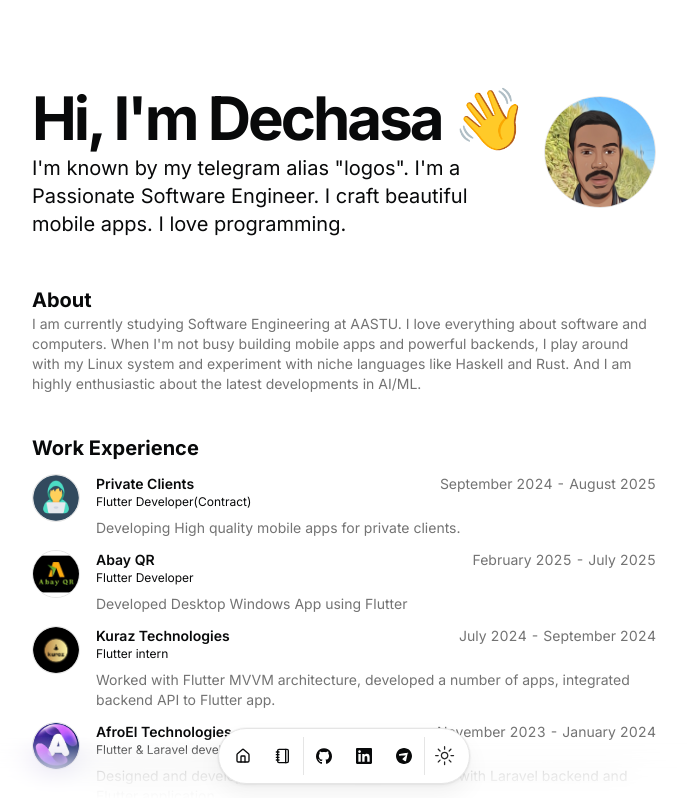
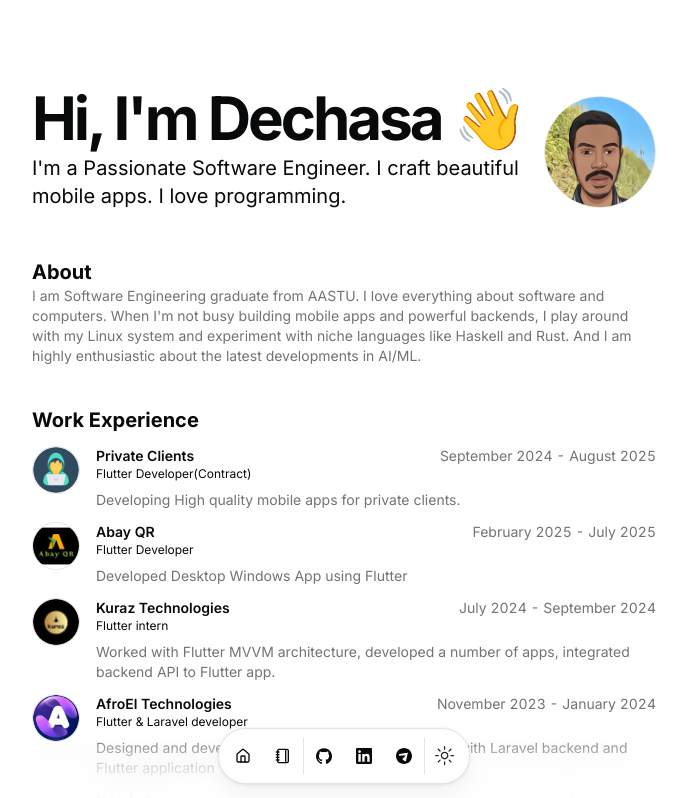
Before and after one commit to Dechie/portfolio-website, a Next.js app: page / in a window 1280 px wide. Shown: the top 798 px of the page, without its empty margins (296-983 px from the left). Built offline with nearby package versions, Linux system fonts and the light colour scheme.

Commit message:
update exp

```diff
--- a/src/data/resume.tsx
+++ b/src/data/resume.tsx
@@ -8,9 +8,9 @@ export const DATA = {
   location: "Addis Ababa, Ethiopia",
   locationLink: "",
   description:
-    "I'm known by my telegram alias \"logos\". I'm a Passionate Software Engineer. I craft beautiful mobile apps. I love programming.",
+    "I'm a Passionate Software Engineer. I craft beautiful mobile apps. I love programming.",
   summary:
-    "I am currently studying Software Engineering at AASTU. I love everything about software and computers. When I'm not busy building mobile apps and powerful backends, I play around with my Linux system and experiment with niche languages like Haskell and Rust. And I am highly enthusiastic about the latest developments in AI/ML.",
+    "I am Software Engineering graduate from AASTU. I love everything about software and computers. When I'm not busy building mobile apps and powerful backends, I play around with my Linux system and experiment with niche languages like Haskell and Rust. And I am highly enthusiastic about the latest developments in AI/ML.",
   avatarUrl: "/me.jpg",
   skills: [
     "Flutter",
@@ -174,7 +174,7 @@ export const DATA = {
       active: true,
       description:
         "A simple and intuitive app that lets gym goers record and track their exercises sessions to the smallest detail.",
-      technologies: ["Flutter", "Dart", "Firebase"],
+      technologies: ["Flutter", "Dart", "Firebase Auth", "Firestore"],
       links: [
         {
           type: "Source",
```
